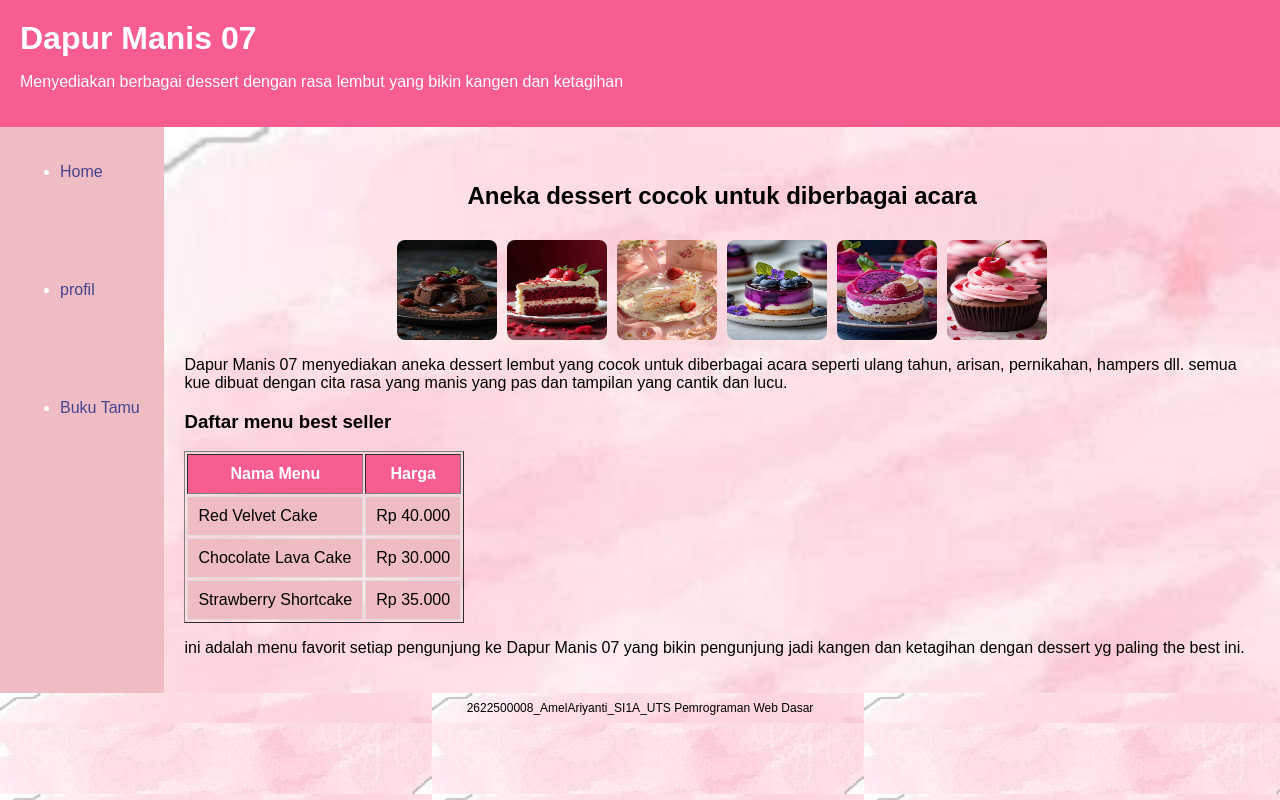
After one commit to amelariyanti/2622500008-PWD-SI1A-2627o, a PHP site: page /pertemuan-08/home.html in a window 1280 px wide. The commit adds this page. Run offline with PHP 8.4, Linux system fonts and the light colour scheme.

Commit message:
pertemuan 8 - fix nama file - 2622500008

```diff
--- a/pertemuan-06/style.css
+++ b/pertemuan-06/style.css
@@ -5,7 +5,7 @@
       body {
         margin: 0;
         padding: 12px;
-        font-family: Arial, sans-serif;
+        font-family: 'Times New Roman', serif;
         color: #111827;
         background-color: #eef2f7;
       }
--- /dev/null
+++ b/pertemuan-08/home.html
@@ -0,0 +1,74 @@
+<!DOCTYPE html>
+<html lang="id">
+<head>
+    <meta charset="UTF-8">
+    <meta name="viewport" content="width=device-width, initial-scale=1.0">
+    <title>"Dapur Manis 07</title>
+    <link rel="stylesheet" href="style.css">
+</head>
+<body>
+    <header>
+        <h1>Dapur Manis 07</h1>
+        <p>Menyediakan berbagai dessert dengan rasa lembut yang bikin kangen dan ketagihan</p>
+    </header>
+
+    <div class="container">
+         <div class="sidebar">
+            <nav>
+                <ul>
+                    <li><a href="index.html">Home</a></li>
+                    <li><a href="profil.html">profil</a></li>
+                    <li><a href="buku-tamu.html">Buku Tamu</a></li>
+                </ul>
+            </nav>
+        </div>
+
+        <div class="content">
+
+           <section id="home">
+            <div class="gambar-dessert">
+                <h2>Aneka dessert cocok untuk diberbagai acara</h2>
+
+                <img src="Chocolate-Lava-Cake.jpg">
+                <img src="Red-velvet-cake.jpg">
+                <img src="Strawberry-shortcake-slice.jpg">
+                <img src="Blueberry-mouse-cake.jpg">
+                <img src="Dragon-fruit-mousse-cake.jpg">
+                <img src="strawberry-cherry-cupcake.jpg">
+            </div>
+
+            <p class="deskripsi">
+                Dapur Manis 07 menyediakan aneka dessert lembut yang cocok untuk diberbagai acara seperti ulang tahun, arisan, pernikahan,  hampers dll. semua kue dibuat dengan cita rasa yang manis yang pas dan tampilan yang cantik dan lucu.
+            </p>
+
+            <h3>Daftar menu best seller</h3>
+            <table border="1">
+                <tr>
+                    <th>Nama Menu</th>
+                    <th>Harga</th>
+                </tr>
+                <tr>
+                    <td>Red Velvet Cake</td>
+                    <td>Rp 40.000</td>
+                </tr>
+                <tr>
+                    <td>Chocolate Lava Cake</td>
+                    <td>Rp 30.000</td>
+                </tr>
+                <tr>
+                    <td>Strawberry Shortcake</td>
+                    <td>Rp 35.000</td>
+                </tr>
+            </table>
+
+                <p>ini adalah menu favorit setiap pengunjung ke Dapur Manis 07 yang bikin pengunjung jadi kangen dan ketagihan dengan dessert yg paling the best ini.</p>
+            </section>
+        </div>
+    </div>
+
+    <footer>
+        2622500008_AmelAriyanti_SI1A_UTS Pemrograman Web Dasar
+    </footer>
+    <script src="script.js"></script>
+</body>
+</html>
--- /dev/null
+++ b/pertemuan-08/script.js
@@ -0,0 +1,16 @@
+function kirimBukuTamu() {
+    let nama = document.querySelectorAll('input[type="text"]')[0].value;
+    let email = document.querySelectorAll('input[type="text"]')[1].value;
+
+    if(nama == ""){
+        alert("Nama lengkap harus diisi");
+        return false;
+    }
+    if(email === "") {
+        alert("Email harus diisi");
+        return false;
+    }
+
+    alert("Terima kasih telah mengisi buku tamu", "Pesan kamu sudah kekirim ke Dapur Manis 07");
+    return false;
+    }
--- /dev/null
+++ b/pertemuan-08/style.css
@@ -0,0 +1,124 @@
+body {
+
+    margin: 0;
+    font-family: Arial, Helvetica, sans-serif;
+    color: white;
+    background-image: url(background.jpg);
+}
+
+header {
+    background-color: rgb(247, 93, 142);
+    color: white;
+    padding: 20px;
+}
+
+header h1 {
+    margin: 0;
+}
+
+.container {
+    display: flex;
+}
+
+.sidebar {
+    width: 15%;
+    background-color:rgb(239, 188, 195);
+    padding: 20px;
+}
+
+.sidebar a {
+    display: block;
+    color: rgb(68, 68, 145);
+    text-decoration: none;
+    margin-bottom: 100px;
+}
+
+.content {
+    width: 85;
+    background-image: url(background.jpg);
+    background-size: cover;
+    padding: 20px;
+    min-height: 500px;
+    color: black;
+}
+
+.content h2 {
+    text-align: center;
+}
+
+.gambar-dessert {
+    display: flex;
+    justify-content: center;
+    gap: 8px;
+    margin: 15px;
+}
+
+.gambar-dessert h2 {
+    text-align: center;
+    width: 100%;
+}
+
+.gambar-dessert {
+    display: flex;
+    flex-wrap: wrap;
+    gap: 10px;
+    margin-top: 15px;
+}
+
+.gambar-dessert img {
+    width: 100px;
+    height: 100px;
+    border-radius: 8px;
+}
+
+.tabel-menu {
+    width: 90%;
+    border-collapse: collapse;
+    background-color: white
+}
+
+th{
+    background-color: rgb(247, 93, 142) ;
+    color: white;
+    padding: 10px;
+}
+
+td {
+    background-color:rgb(239, 188, 195);
+    padding: 10px;
+    border: 1px solid #ddd;
+}
+
+.content.profil {
+    background-image: url(background.jpg);
+    background-size: cover;
+    color: black;
+    min-height: 500px;
+}
+
+.content.profil h2 {
+    text-align: center;
+    margin-bottom: 20px;
+}
+
+.foto-profil {
+    width: 150px;
+    height: 150px;
+    border-radius: 10px;
+    margin-left: 20px;
+    display: block;
+}
+
+.biodata {
+    margin-top: 15px;
+    line-height: 28px;
+}
+
+
+footer{
+    background-image: url(background.jpg);
+    color: black;
+    text-align: center;
+    padding: 8px;
+    font-size: 12px;
+}
```
Also changed, not shown: pertemuan-08/buku-tamu.html (added, +41 -0 lines), pertemuan-08/index.html (deleted, +0 -42 lines), pertemuan-08/profil.html (added, +35 -0 lines), pertemuan-08/Blueberry-mouse-cake.jpg (added), pertemuan-08/Chocolate-Lava-Cake.jpg (renamed from pertemuan-08/Chocolate Lava Cake.jpg), pertemuan-08/Dragon-fruit-mousse-cake.jpg (added), pertemuan-08/Red-velvet-cake.jpg (renamed from pertemuan-08/Red velvet cake.jpg), pertemuan-08/Strawberry-shortcake-slice.jpg (renamed from pertemuan-08/Strawberry shortcake slice.jpg), pertemuan-08/background.jpg (added), pertemuan-08/foto.jpg (added), pertemuan-08/strawberry-cherry-cupcake.jpg (added).
